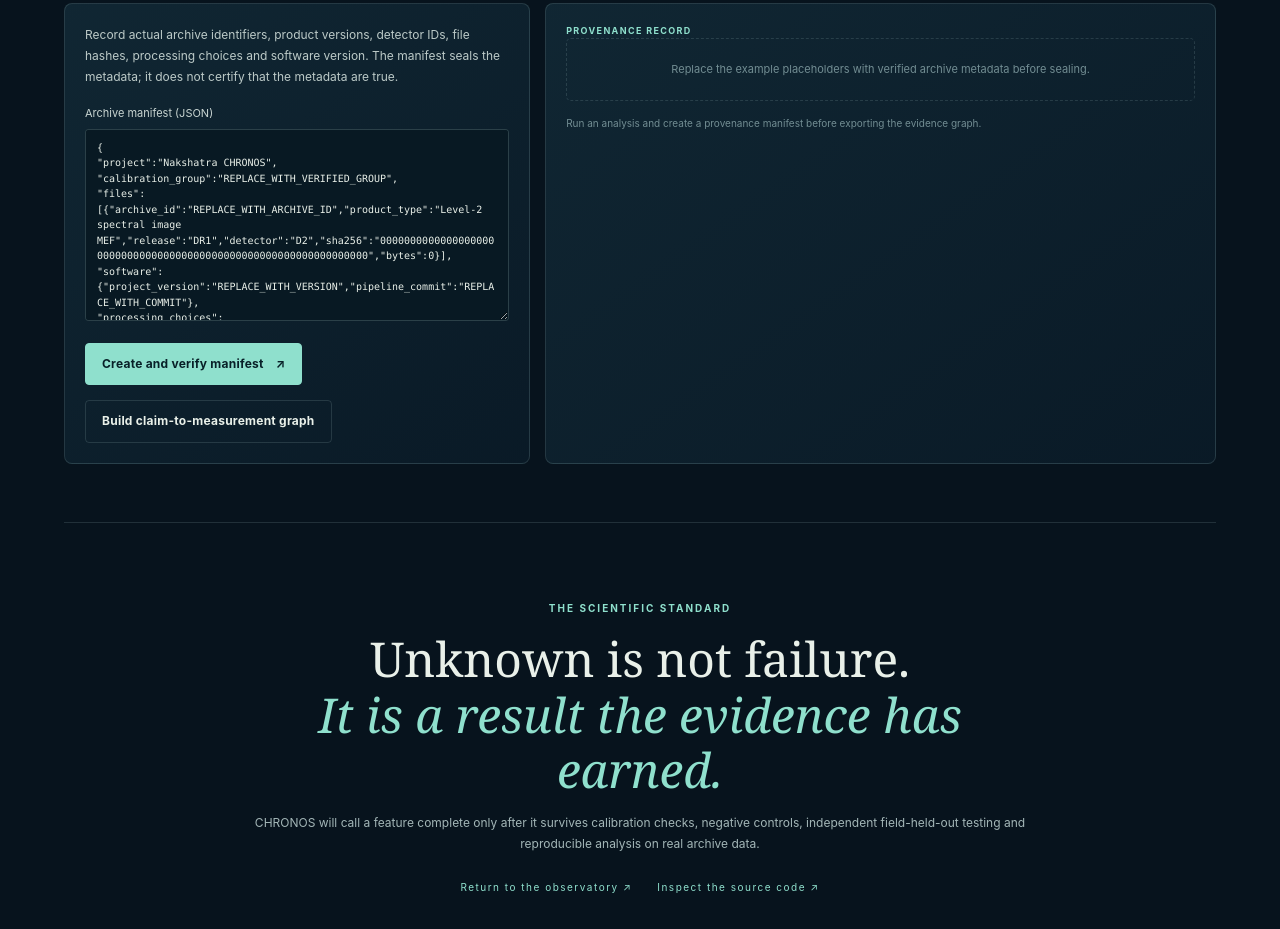
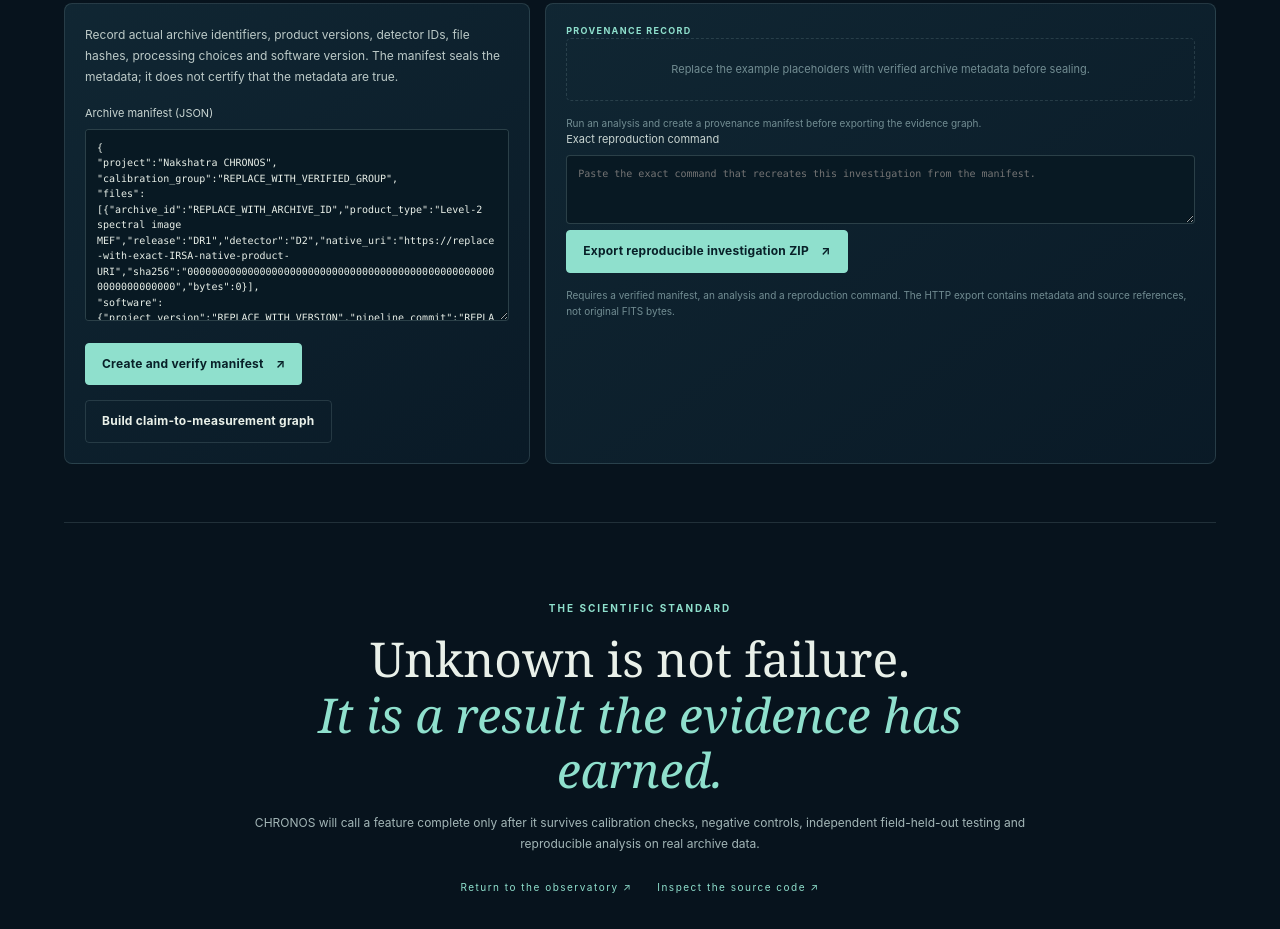
Before and after one commit to PRITIDIPADAS/nakshatra-chronus, a plain HTML site: page frontend/causal-lab.html in a window 1280 px wide. Shown: the part 7958-8887 px from the top of the page. Drawn offline with Linux system fonts and the light colour scheme; no server answers.

Commit message:
Add reproducible investigation package export controls

```diff
--- a/frontend/causal-lab.html
+++ b/frontend/causal-lab.html
@@ -140,12 +140,12 @@
 <div class="split-layout"><div class="text-panel"><p>Record actual archive identifiers, product versions, detector IDs, file hashes, processing choices and software version. The manifest seals the metadata; it does not certify that the metadata are true.</p><label for="manifest-json">Archive manifest (JSON)</label><textarea id="manifest-json" rows="11" spellcheck="false">{
 "project":"Nakshatra CHRONOS",
 "calibration_group":"REPLACE_WITH_VERIFIED_GROUP",
-"files":[{"archive_id":"REPLACE_WITH_ARCHIVE_ID","product_type":"Level-2 spectral image MEF","release":"DR1","detector":"D2","sha256":"0000000000000000000000000000000000000000000000000000000000000000","bytes":0}],
+"files":[{"archive_id":"REPLACE_WITH_ARCHIVE_ID","product_type":"Level-2 spectral image MEF","release":"DR1","detector":"D2","native_uri":"https://replace-with-exact-IRSA-native-product-URI","sha256":"0000000000000000000000000000000000000000000000000000000000000000","bytes":0}],
 "software":{"project_version":"REPLACE_WITH_VERSION","pipeline_commit":"REPLACE_WITH_COMMIT"},
 "processing_choices":{"wavelength_source":"CWAVE/CBAND","psf":"verified detector ePSF","flags":"document the adopted bits"}
 }</textarea><button class="button primary" id="create-manifest">Create and verify manifest <span>↗</span></button>
           <button class="button outline" id="create-evidence-graph">Build claim-to-measurement graph</button></div><div class="outcome-panel"><div class="chart-title">PROVENANCE RECORD</div><div id="manifest-result"><div class="empty-state">Replace the example placeholders with verified archive metadata before sealing.</div></div>
-          <div id="evidence-graph-result" class="panel-note">Run an analysis and create a provenance manifest before exporting the evidence graph.</div></div></div>
+          <div id="evidence-graph-result" class="panel-note">Run an analysis and create a provenance manifest before exporting the evidence graph.</div><label for="reproduction-command">Exact reproduction command</label><textarea id="reproduction-command" rows="3" spellcheck="false" placeholder="Paste the exact command that recreates this investigation from the manifest."></textarea><button class="button primary" id="export-investigation-package">Export reproducible investigation ZIP <span>↗</span></button><div id="package-result" class="panel-note">Requires a verified manifest, an analysis and a reproduction command. The HTTP export contains metadata and source references, not original FITS bytes.</div></div></div>
 </section>
 <section class="closing"><div class="eyebrow">THE SCIENTIFIC STANDARD</div><h2>Unknown is not failure.<br><em>It is a result the evidence has earned.</em></h2><p>CHRONOS will call a feature complete only after it survives calibration checks, negative controls, independent field-held-out testing and reproducible analysis on real archive data.</p><div class="closing-links"><a href="index.html">Return to the observatory ↗</a><a href="https://github.com/PRITIDIPADAS/nakshatra-chronus">Inspect the source code ↗</a></div></section>
 </main>
```
